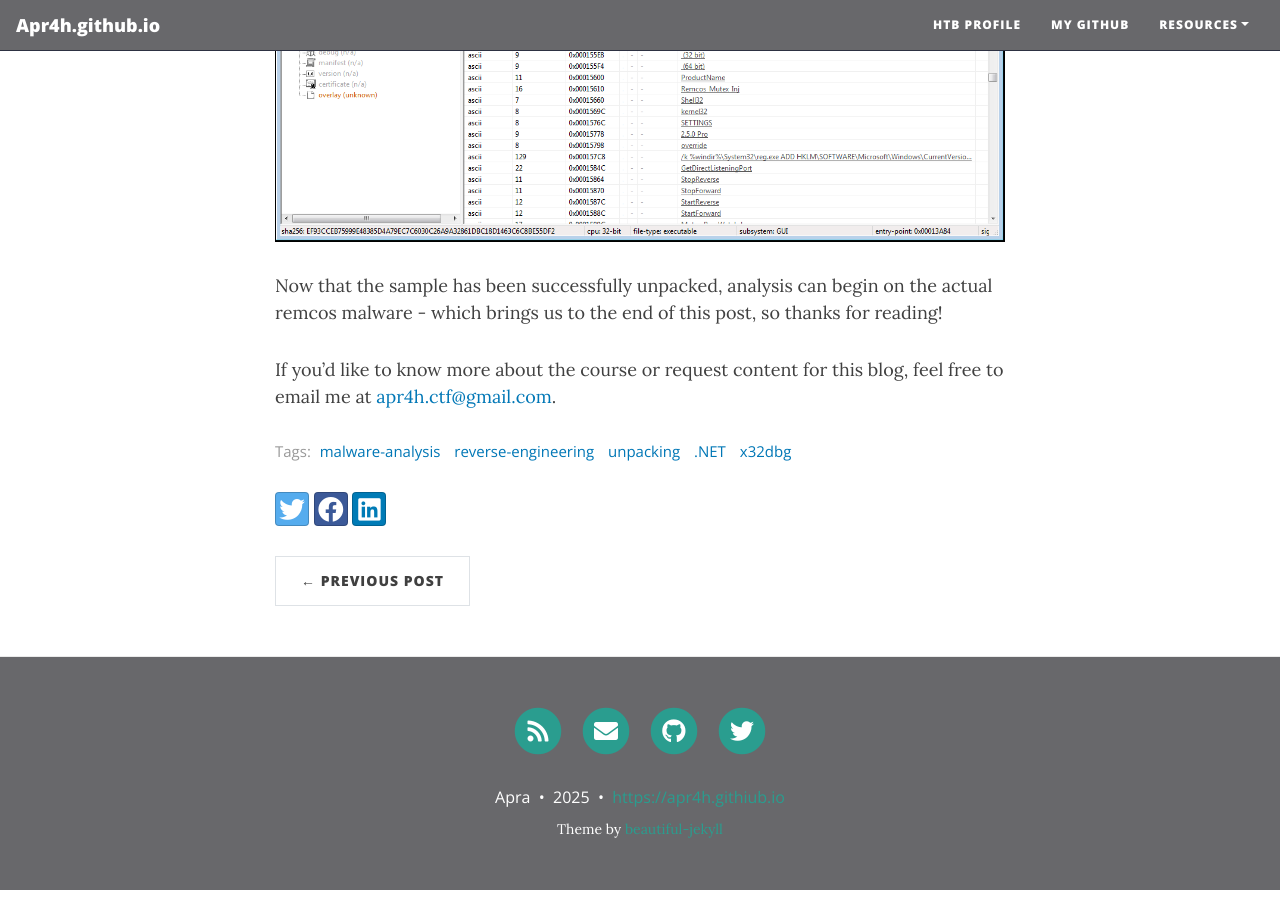
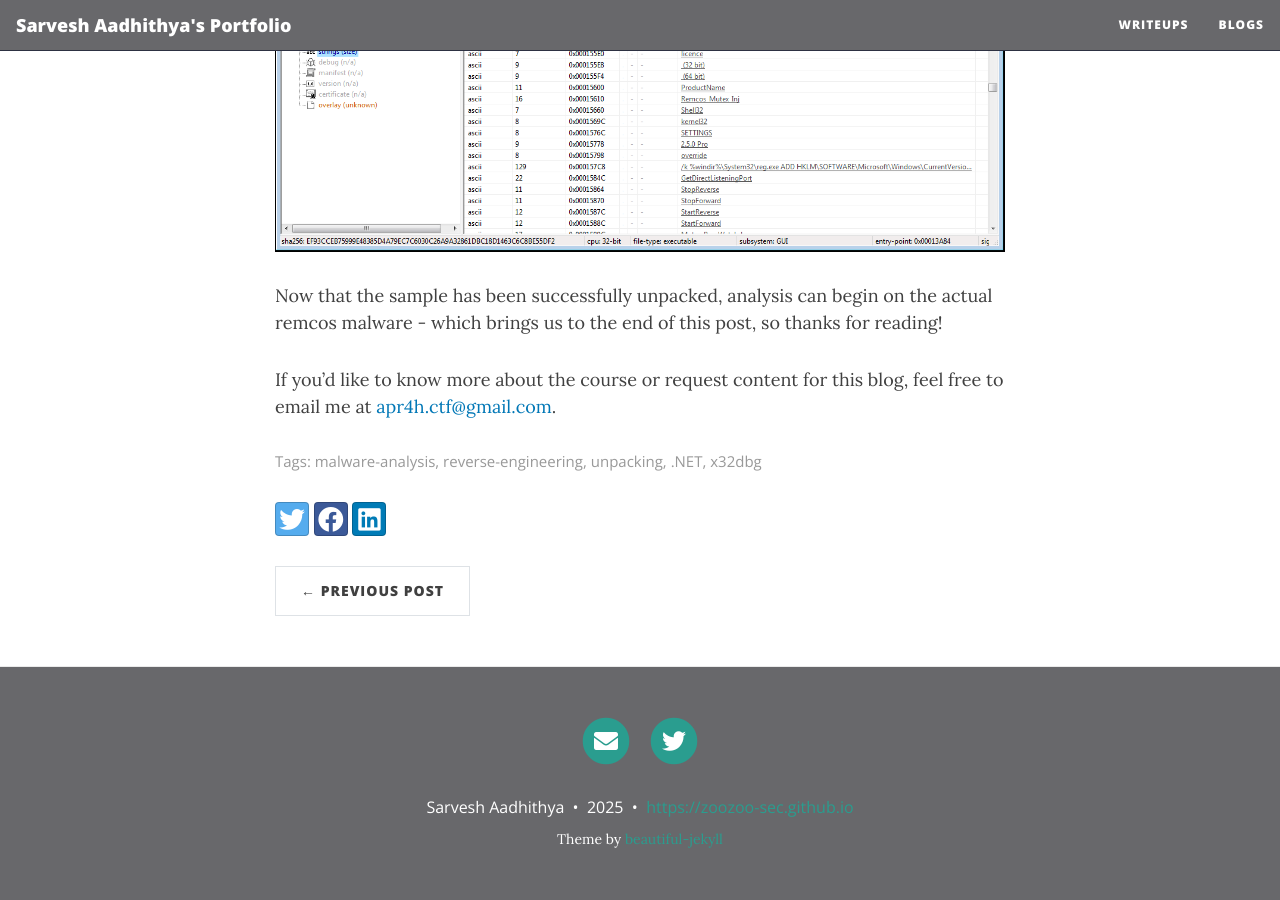
Before and after one commit to zoozoo-sec/me, a Jekyll site: the page built from portfolio/_posts/2021-05-01-Manually-Unpacking-Remcos-Malware.md, in a window 1280 px wide and 900 px high, scrolled down 8727 px. Built offline with Jekyll 4.4.1, drawn with Linux system fonts in a browser that asks for light colours; nearby versions of some CDN libraries; some of the changed lines change nothing that is shown.

Commit message:
config updated

```diff
--- a/_config.yml
+++ b/_config.yml
@@ -1,199 +1,95 @@
 # --- Basic options --- #
 
 # Name of website
-title: Apr4h.github.io
+title: "Sarvesh Aadhithya's Portfolio"
 
 # Short description of your site
-description: CTF Writeups and sometimes other stuff too
+description: "CTF Writeups and Cybersecurity Blogs"
 
 # Your name to show in the footer
-author: Apra
+author: "Sarvesh Aadhithya"
 
-# --- List of links in the navigation bar --- #
-
+# --- Navigation Links --- #
 navbar-links:
-  HTB Profile: "https://www.hackthebox.eu/profile/46633"
-  My Github: "https://github.com/Apr4h"
-  Resources:
-    - Beautiful Jekyll: "https://beautifuljekyll.com"
-    - Learn markdown: "https://www.markdowntutorial.com/"
-
+  Writeups: "/writeups"
+  Blogs: "/blogs"
 
 # --- Logo --- #
+# Path to avatar image in the navbar
+avatar: "/assets/img/3jd.png"    # Add your profile picture here
+round-avatar: true               # Make the avatar circular
 
-# Image to show in the navigation bar - works best with a square image
-# Remove this parameter if you don't want an image in the navbar
-avatar: "/assets/img/3jd.png"
+# --- Footer --- #
+# Social network links
+social-network-links:
+  email: "apr4h.ctf@gmail.com"  # Your contact email
+  twitter: "_Apr4h"             # Your Twitter handle
+  rss: false                     # Remove RSS feed
 
-# By default, the image is cut into a circle. You can disable this behaviour by setting 'round-avatar: false'
-round-avatar: true
-
-# If you want to have an image logo in the top-left corner instead of the title text,
-# then specify the following parameter
-#title-img: /path/to/image
-
-
-# --- Footer options --- #
-
-# Select the social network links that you want to show in the footer.
-# Uncomment the links you want to show and add your information to each one.
-# If you don't want to show a link to an RSS feed, set rss to "false".
-social-network-links:
-  email: "apr4h.ctf@gmail.com"
-  github: Apr4h
-  rss: true
-  twitter: _Apr4h
-#  reddit: yourname
-#  linkedin: daattali
-#  xing: yourname
-#  stackoverflow: "3943160/daattali"
-#  snapchat: deanat78
-#  instagram: deanat78
-#  youtube: user/deanat78
-#  spotify: yourname
-#  telephone: +14159998888
-#  steam: deanat78
-#  twitch: yourname
-#  yelp: yourname
-#  telegram: yourname
-#  calendly: yourname
-#  mastodon: instance.url/@username
-
-# --- General options --- #
-
-# Select which social network share links to show in posts
+# --- General Options --- #
 share-links-active:
   twitter: true
   facebook: true
   linkedin: true
   vk: false
 
-# How to display the link to your website in the footer
-# Remove this if you don't want a link in the footer
-url-pretty: "https://apr4h.githiub.io"
+# Website URL
+url-pretty: "https://zoozoo-sec.github.io"
 
-# Create a "tags" index page and make tags on each post clickable
-link-tags: true
+# --- Colors / Background --- #
+navbar-col: "#68686b"             # Navbar background color
+navbar-text-col: "#ffffff"        # Navbar text color
+navbar-border-col: "#2d3142"      # Navbar border color
+page-col: "#ffffff"               # Page background color
+link-col: "#0077b6"               # Link color
+hover-col: "#1d3557"              # Link hover color
+footer-col: "#68686b"             # Footer background color
+footer-text-col: "#ffffff"        # Footer text color
+footer-link-col: "#2a9d8f"        # Footer link color
 
-# Excerpt Word Length - Truncates the excerpt to the specified number of words on the index page
-excerpt_length: 50
-
-# --- Colours / background image --- #
-
-# Personalize the colors in your website. Colour values can be any valid CSS colour
-
-navbar-col: "#68686b"
-navbar-text-col: "#ffffff"
-navbar-border-col: "#2d3142"
-page-col: "#ffffff"
-link-col: "#0077b6"
-hover-col: "#1d3557"
-footer-col: "#68686b"
-footer-text-col: "#ffffff"
-footer-link-col: "#2a9d8f"
-
-# Alternatively, the navbar, footer, and page background can be set to use background images
-# instead of colour
-
-#navbar-img: "/assets/img/bgimage.png"
-#footer-img: "/assets/img/bgimage.png"
-#page-img: "/assets/img/bgimage.png"
-
-# --- Web Statistics Section --- #
-
-# Fill in your Google Analytics gtag.js ID to track your website using gtag
-#gtag: ""
-
-# Fill in your Google Analytics ID to track your website using GA
+# --- SEO and Analytics --- #
+# Google Analytics (optional)
 #google_analytics: ""
 
-# Google Tag Manager ID
-#gtm: ""
+# --- Comments --- #
+# Uncomment and configure if you want to add comments in the future
+#disqus: "your-disqus-shortname"
 
-# Matomo (aka Piwik) Web statistics
-# Uncomment the following section to enable Matomo. The opt-out parameter controls
-# whether or not you want to allow users to opt out of tracking.
-#matomo:
-#  site_id: "9"
-#  uri: "demo.wiki.pro"
-#  opt-out: true
+# --- Date and Pagination --- #
+title-separator: "-"
+date_format: "%B %-d, %Y"
+timezone: "Asia/Kolkata"
 
-# --- Comments --- #
-
-# To use Disqus comments, sign up to https://disqus.com and fill in your Disqus shortname (NOT the userid)
-#disqus: ""
-
-# To use Facebook Comments, create a Facebook app and fill in the Facebook App ID
-#fb_comment_id: ""
-
-# To use Utterances comments: (0) uncomment the following section, (1) fill in
-# "repository" (make sure the repository is public), (2) Enable Issues in your repository,
-# (3) Install the Utterances app in your repository https://github.com/apps/utterances
-# See more details about the parameters below at https://utteranc.es/
-#utterances:
-#  repository: # GitHub username/repository eg. "daattali/beautiful-jekyll"
-#  issue-term: title   # Mapping between blog posts and GitHub issues
-#  theme: github-light # Utterances theme
-#  label: blog-comments # Label that will be assigned to GitHub Issues created by Utterances
-
-# To use Staticman comments, first invite `staticmanlab` as a collaborator to your repository and
-# accept the invitation by going to `https://staticman3.herokuapp.com/v3/connect/github/<username>/<repo-name>`.
-# Then uncomment the following section and fill in "repository", "branch", and "endpoint".
-# If you want to use reCaptcha for staticman (optional for spam protection), then fill
-# in the "siteKey" and "secret" parameters below and also in `staticman.yml`.
-# See more details at https://staticman.net/
-#staticman:
-#  repository : # GitHub username/repository eg. "daattali/beautiful-jekyll"
-#  branch     : master # If you're not using `master` branch, then you also need to update the `branch` parameter in `staticman.yml`
-#  endpoint   : # URL of your own deployment, with a trailing slash (will fallback to a public GitLab instance) eg. https://<your-api>/v3/entry/github/
-#  reCaptcha:
-#    siteKey  : # Use your own site key, you need to apply for one on Google
-#    secret   : # ENCRYPT your password by going to https://staticman3.herokuapp.com/v3/encrypt/<your-site-secret>
-
-# --- Misc --- #
-
-# Character used to separate site title and description in HTML document title
-# and RSS feed title
-title-separator: "-"
-
-# Ruby Date Format to show dates of posts
-date_format: "%B %-d, %Y"
-
-# Facebook App ID
-#fb_app_id: ""
-
-
-# --- You don't need to touch anything below here (but you can if you want) --- #
-
-# Output options (more information on Jekyll's site)
-timezone: "America/Vancouver"
+# --- Markdown and Syntax Highlighting --- #
 markdown: kramdown
 highlighter: rouge
+
+# Permalinks for blog posts
 permalink: /:year-:month-:day-:title/
 paginate: 5
 
-kramdown:
-  input: GFM
+# --- Jekyll Plugins --- #
+plugins:
+  - jekyll-paginate
+  - jekyll-sitemap
 
-# Default YAML values (more information on Jekyll's site)
+# --- Default values --- #
 defaults:
-  -
-    scope:
+  - scope:
       path: ""
       type: "posts"
     values:
       layout: "post"
-      comments: true  # add comments to all blog posts
-      social-share: true # add social media sharing buttons to all blog posts
-      readtime: false # add estimated reading time on all blog posts
-  -
-    scope:
-      path: "" # all files
+      comments: true
+      social-share: true
+      readtime: true
+  - scope:
+      path: ""
     values:
       layout: "page"
       show-avatar: true
 
-# Exclude these files from production site
+# --- Exclude these files from production site --- #
 exclude:
   - CHANGELOG.md
   - CNAME
@@ -203,10 +99,3 @@ exclude:
   - README.md
   - screenshot.png
   - docs/
-
-plugins:
-  - jekyll-paginate
-  - jekyll-sitemap
-
-# Beautiful Jekyll / Dean Attali
-# 2fc73a3a967e97599c9763d05e564189
```
